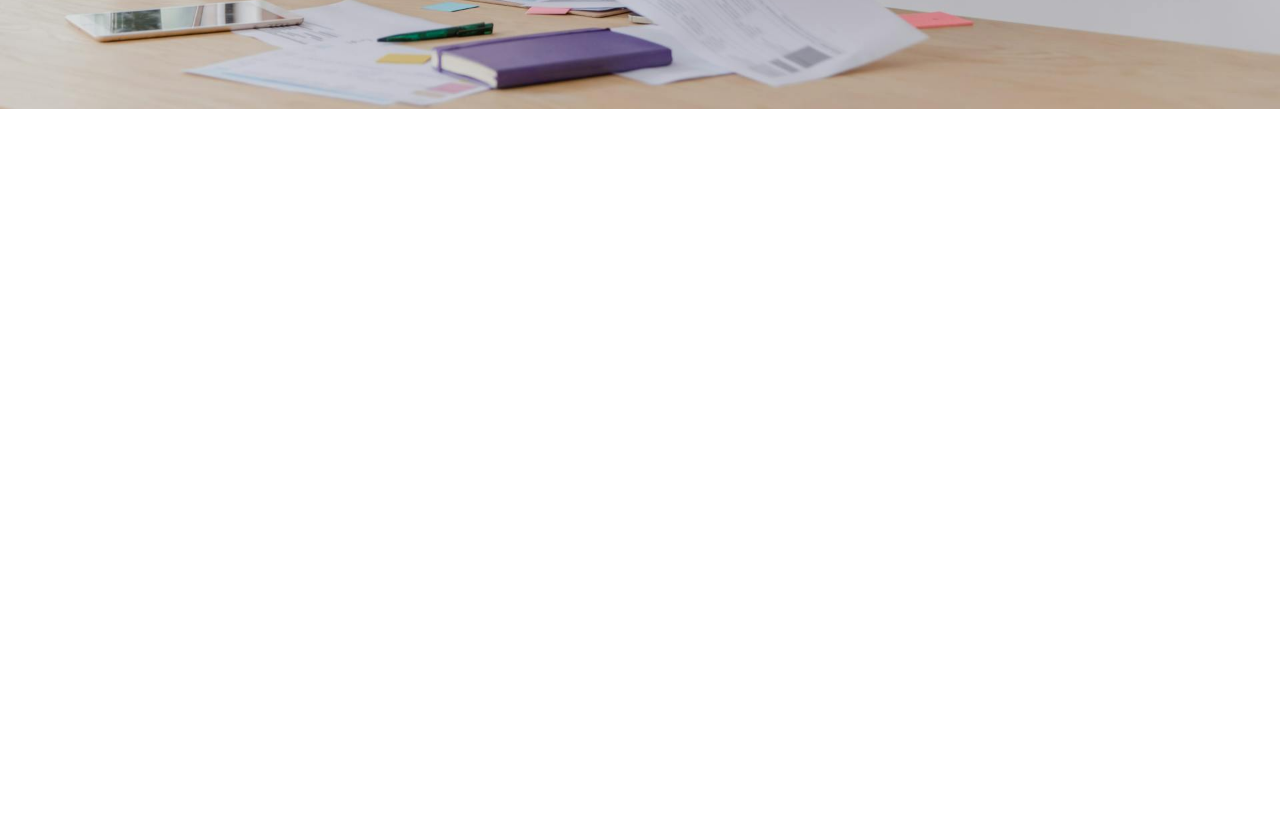
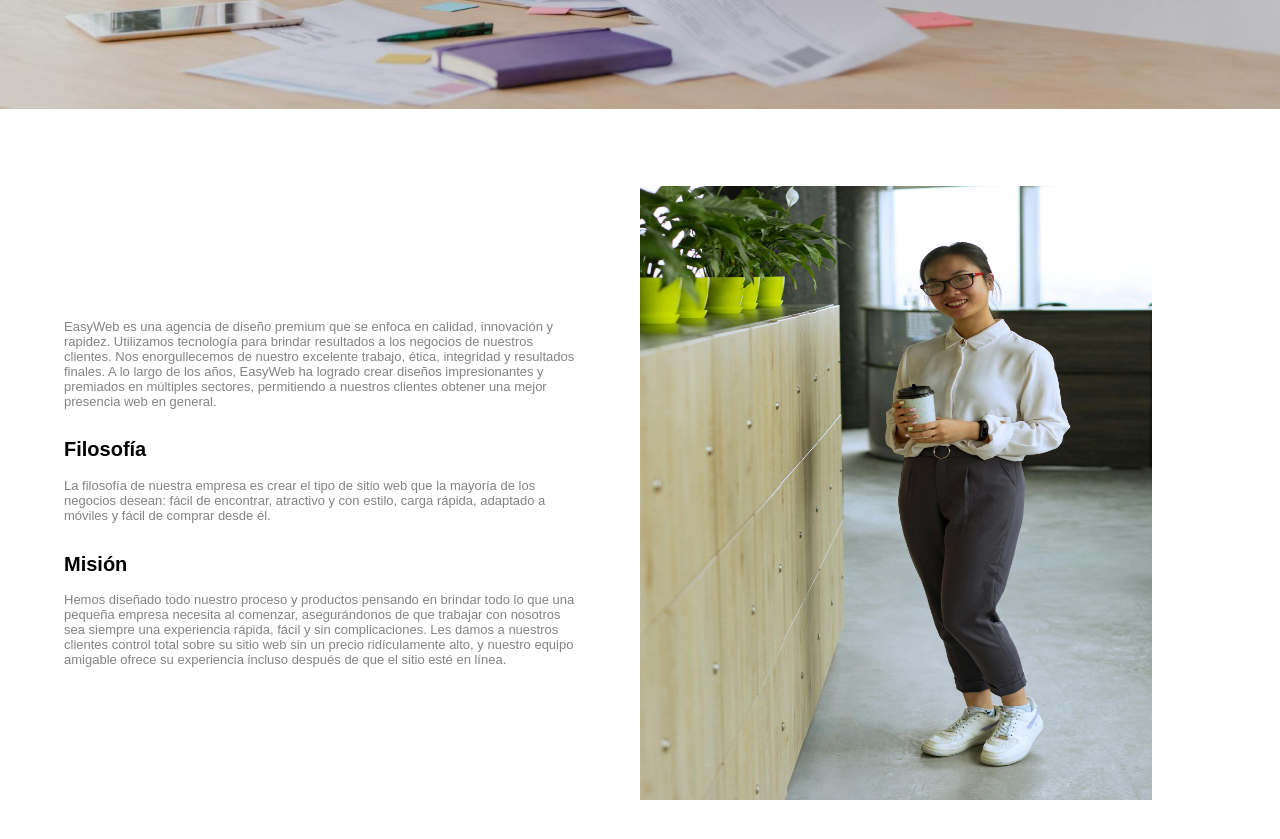
Before and after one commit to LucioArgiro/tp3-flexbox-clon, a plain HTML site: page index.html in a window 1280 px wide. Shown: the part 531-1370 px from the top of the page. Before the commit the page ends 800 px from the top, so only its background shows below. Drawn offline with Linux system fonts and the light colour scheme.

Commit message:
Modificacion del html y css

```diff
--- a/CSS/styles.css
+++ b/CSS/styles.css
@@ -92,3 +92,43 @@ header {
   font-weight: 800;
 
 }
+
+/* Main */
+main {
+  display: flex;
+  justify-content:space-between;
+
+}
+
+.Main-left {
+  width: 50%;
+
+  display: flex;
+  flex-direction: column;
+  justify-content: center;
+  align-items: center;
+}
+.Main-left article {
+  width: 80%;
+  color:rgba(74, 74, 74, 0.687);
+  font-size: small;
+}
+h2 {
+  font-size: 20px;
+  font-weight: 600;
+  color: #000000;
+
+}
+
+.Main-right
+{
+  display: flex;
+  align-items: center;
+  width: 50%;
+
+}
+.Main-right img
+{
+height: 80%;
+width: 80%;
+}
--- a/index.html
+++ b/index.html
@@ -44,7 +44,40 @@
       <h1>WE ARE CREATIVE</h1>
     </div>
   </header>
-  <main></main>
+  <main>
+    <section class="Main-left">
+      <article >
+        <p>EasyWeb es una agencia de diseño premium que se enfoca en calidad, innovación y rapidez. Utilizamos
+          tecnología para brindar resultados a los negocios de nuestros clientes. Nos enorgullecemos de nuestro
+          excelente trabajo, ética, integridad y resultados finales. A lo largo de los años, EasyWeb ha logrado crear
+          diseños impresionantes y premiados en múltiples sectores, permitiendo a nuestros clientes obtener una mejor
+          presencia web en general.</p>
+      </article>
+      <article>
+        <h2>Filosofía</h2>
+        <p>La filosofía de nuestra empresa es crear el tipo de sitio web que la mayoría de los negocios desean: fácil de
+          encontrar, atractivo y con estilo, carga rápida, adaptado a móviles y fácil de comprar desde él.</p>
+      </article>
+      <article>
+        <h2>Misión</h2>
+        <p>Hemos diseñado todo nuestro proceso y productos pensando en brindar todo lo que una pequeña empresa necesita
+          al comenzar, asegurándonos de que trabajar con nosotros sea siempre una experiencia rápida, fácil y sin
+          complicaciones. Les damos a nuestros clientes control total sobre su sitio web sin un precio ridículamente
+          alto, y nuestro equipo amigable ofrece su experiencia incluso después de que el sitio esté en línea.</p>
+      </article>
+    </section>
+    <section class=" Main-right">
+      <img src="./IMG/pexels-mikhail-nilov-8101971.jpg" alt="Muestra" >
+    </section>
+<section>
+  <article>
+
+  </article>
+  <article>
+
+  </article>
+</section>
+  </main>
   <footer></footer>
 </body>
 
```
Also changed, not shown: IMG/pexels-mikhail-nilov-8101971.jpg (added), IMG/pexels-mikhail-nilov-9301901.jpg (added). Lines whose indentation alone changed are shown as unchanged.
